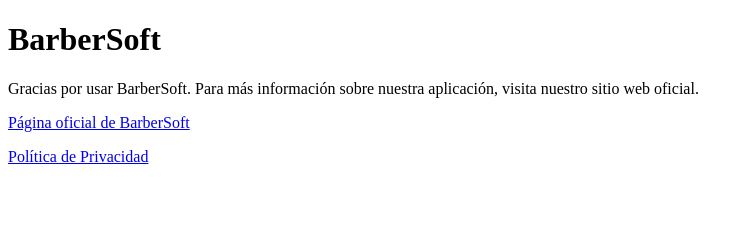
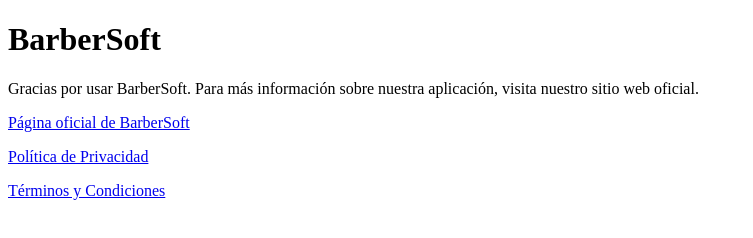
Before and after one commit to Spybot-01/barbersoft-web, a plain HTML site: page index.html in a window 1280 px wide. Shown: the whole page, without its empty margins (0-753 px from the left). Drawn offline with Linux system fonts and the light colour scheme.

Commit message:
Update index.html

```diff
--- a/index.html
+++ b/index.html
@@ -9,6 +9,8 @@
 <p>Gracias por usar BarberSoft. Para más información sobre nuestra aplicación, visita nuestro sitio web oficial.</p>
 <p><a href="https://sites.google.com/view/barbersoft/pagina-principal">Página oficial de BarberSoft</a></p>
 <p><a href="privacy-policy.html">Política de Privacidad</a></p>
+<p><a href="Terms-and-Conditions.html">Términos y Condiciones</a></p>
 
 </body>
+
 </html>
```
